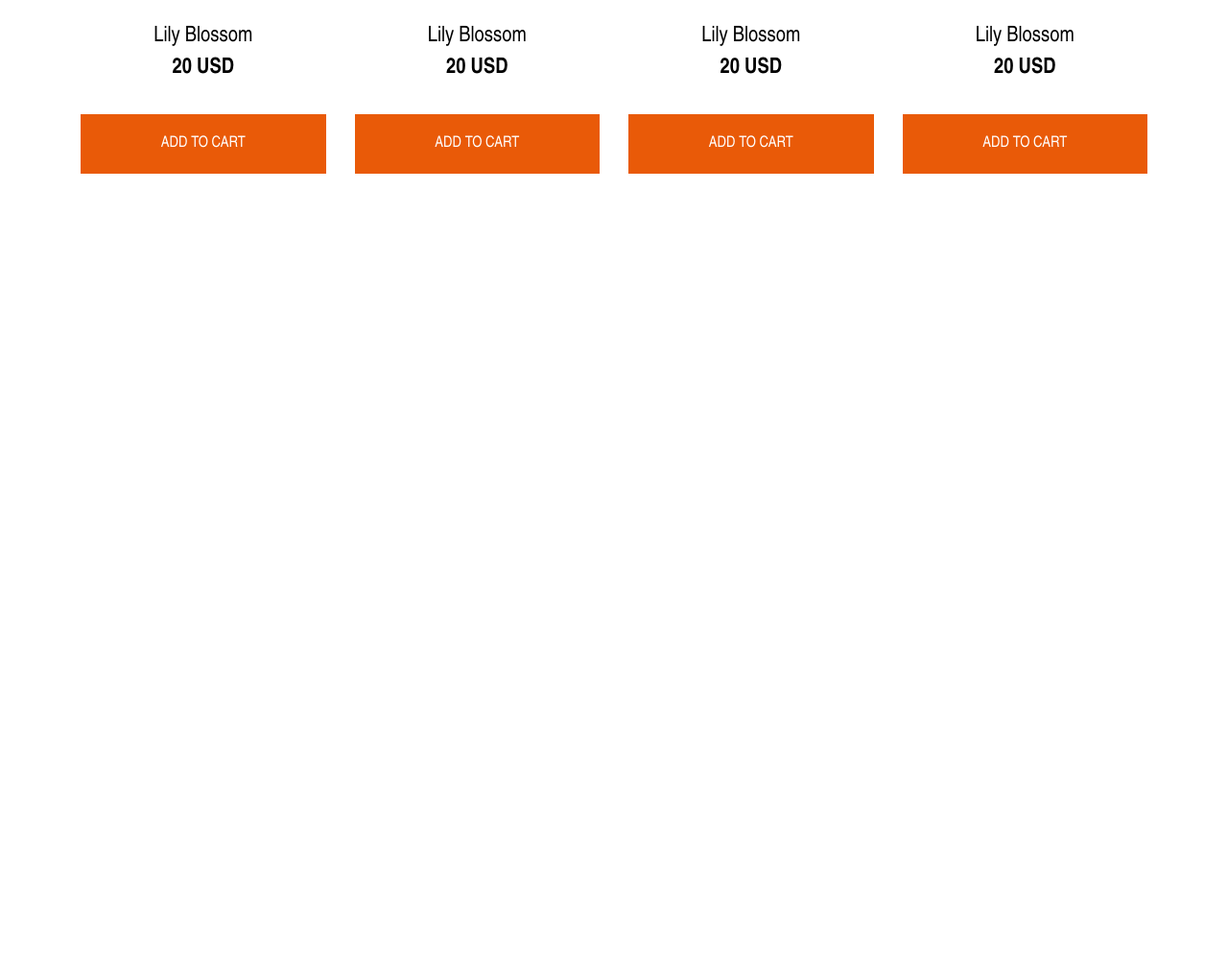
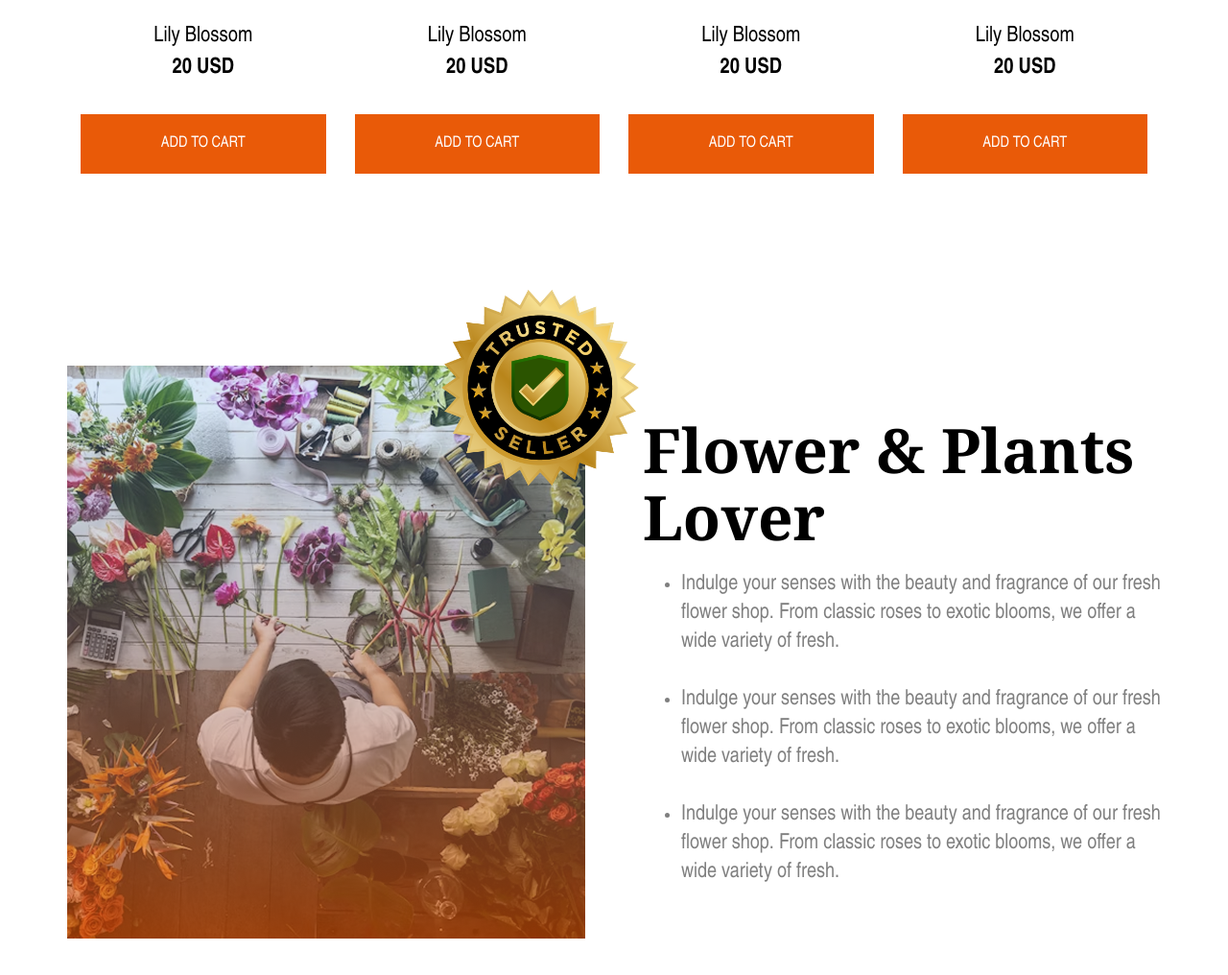
Before and after one commit to ShovonTheBarua/B12A02-Responsive-Flowers, a plain HTML site: page index.html in a window 1280 px wide. Shown: the part 1663-2679 px from the top of the page at 96% size. Before the commit the page ends 1844 px from the top, so only its background shows below. Drawn offline with nearby package versions, Linux system fonts and the light colour scheme.

Commit message:
added plant-container

```diff
--- a/index.html
+++ b/index.html
@@ -135,6 +135,20 @@
             </div>
 
         </section>
+        <section class="plant-container">
+                <img class="flower-img" src="./assets/flower-store.png" alt="">
+                <img class="badge" src="./assets/trusted-badge.png" alt="">
+            <div class="plant-content">
+                <h1 class="plant-title">Flower & Plants Lover</h1>
+                <ul class="plant-list">
+                    <li>Indulge your senses with the beauty and fragrance of our fresh flower shop. From classic roses to exotic blooms, we offer a wide variety of fresh.</li>
+                    <br>
+                    <li>Indulge your senses with the beauty and fragrance of our fresh flower shop. From classic roses to exotic blooms, we offer a wide variety of fresh.</li>
+                    <br>
+                    <li>Indulge your senses with the beauty and fragrance of our fresh flower shop. From classic roses to exotic blooms, we offer a wide variety of fresh.</li>
+                </ul>
+            </div>
+        </section>
     </main>
     <footer>
 
```
